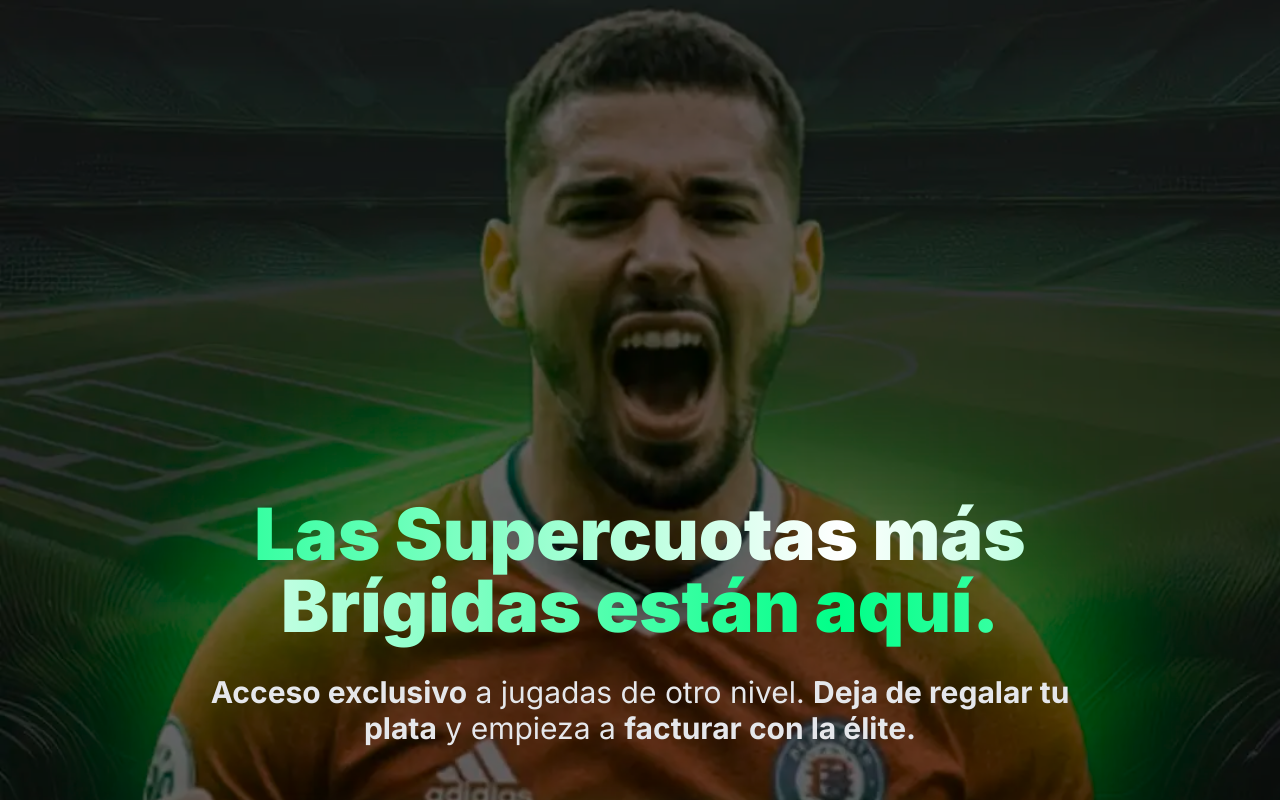
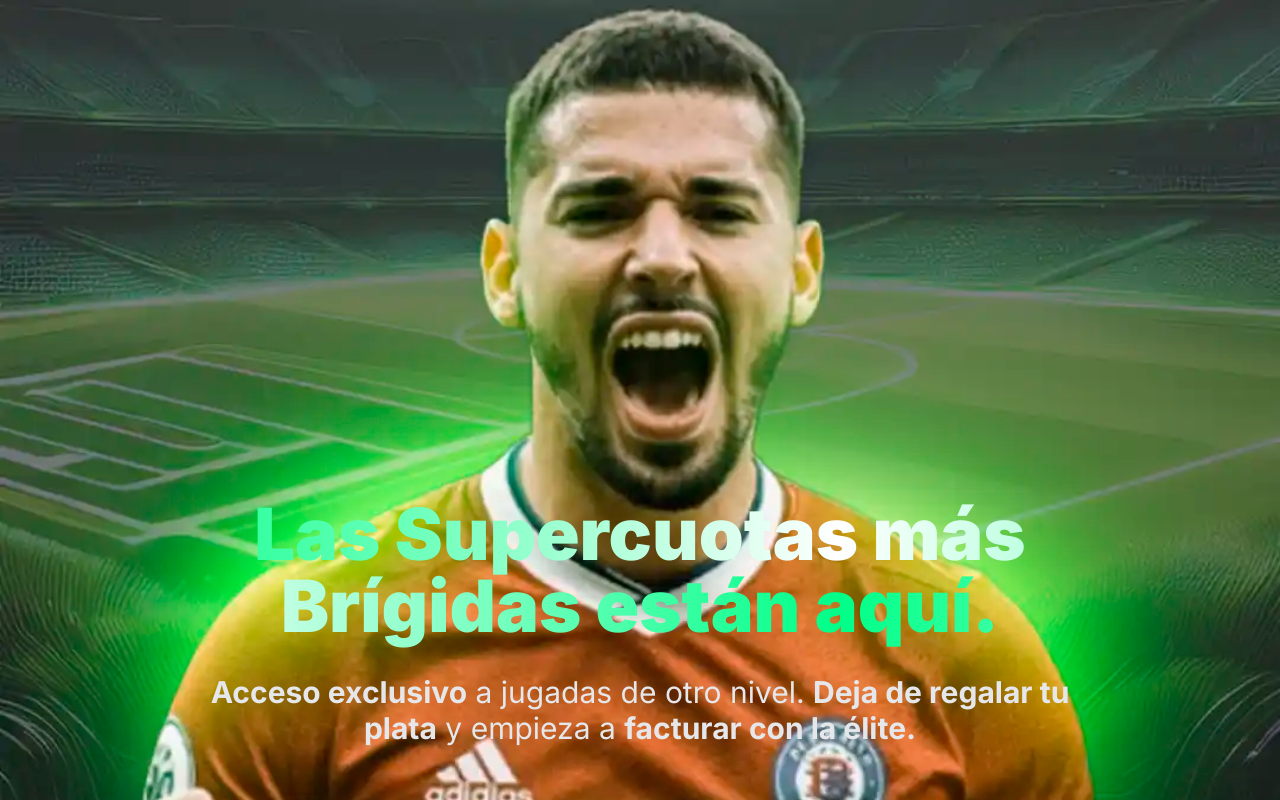
Before and after one commit to 24games/tipstervicente, a Next.js app: page /supercuota in a window 1280 px wide. Shown: the top 800 px of the page. Built offline with nearby package versions, Linux system fonts and the light colour scheme.

Commit message:
fix: remove overlay escuro do background - Background agora exibe cores normais sem escurecimento - Remove bg-black/60 overlay

```diff
--- a/app/supercuota/page.tsx
+++ b/app/supercuota/page.tsx
@@ -106,8 +106,7 @@ export default function SupercuotaPage() {
           backgroundRepeat: 'no-repeat',
         }}
       >
-        {/* Overlay escuro */}
-        <div className="absolute inset-0 bg-black/60"></div>
+        {/* Overlay removido - background com cor normal */}
 
         {/* Conteúdo com margem superior para não cobrir o rosto */}
         <div className="relative z-10 max-w-5xl w-full mx-auto text-center mt-[300px] md:mt-[450px] space-y-8">
```
